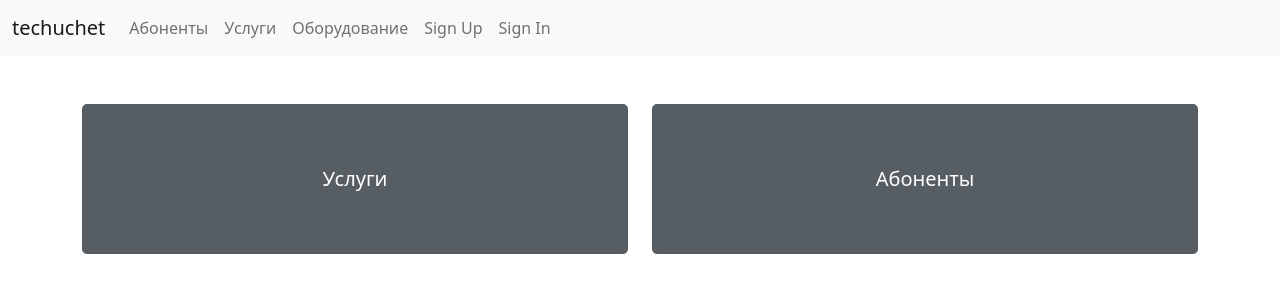
After one commit to ghostforpy/techuchet, a Django app: page /service/ in a window 1280 px wide. The commit adds this page. Shown: the top 300 px of the page. Run offline with Django 4.2, Linux system fonts and the light colour scheme; some libraries are stand-ins or nearby versions.

Commit message:
add and change pages

```diff
--- a/config/urls.py
+++ b/config/urls.py
@@ -7,6 +7,8 @@ from django.views.generic import TemplateView
 
 urlpatterns = [
     path("", TemplateView.as_view(template_name="pages/home.html"), name="home"),
+    path("net-infrustructure/", TemplateView.as_view(template_name="pages/net_infrustructure.html"), name="net_infrustructure"),
+    path("service/", TemplateView.as_view(template_name="pages/services.html"), name="services-page"),
     path("abonents/", include("abonents.urls")),
     path("nodes/", include("nodes.urls")),
     path("services/", include("services.urls")),
--- a/techuchet/static/css/project.css
+++ b/techuchet/static/css/project.css
@@ -11,3 +11,7 @@
   background-color: #f2dede;
   border-color: #eed3d7;
 }
+
+.home-btns {
+  height: 150px;
+}
--- a/techuchet/templates/base.html
+++ b/techuchet/templates/base.html
@@ -55,7 +55,7 @@
               <li class="nav-item">
                 <a class="nav-link" href="{% url 'node-list' %}">Оборудование</a>
               </li>
-              {% comment %} {% if request.user.is_authenticated %}
+              {% if request.user.is_authenticated %}
                 <li class="nav-item">
                   {# URL provided by django-allauth/account/urls.py #}
                   <a class="nav-link" href="{% url 'users:detail' request.user.username  %}">{% translate "My Profile" %}</a>
@@ -75,7 +75,7 @@
                   {# URL provided by django-allauth/account/urls.py #}
                   <a id="log-in-link" class="nav-link" href="{% url 'account_login' %}">{% translate "Sign In" %}</a>
                 </li>
-              {% endif %} {% endcomment %}
+              {% endif %}
             </ul>
           </div>
         </div>
--- /dev/null
+++ b/techuchet/templates/pages/services.html
@@ -0,0 +1,13 @@
+{% extends "base.html" %}
+
+
+{% block content %}
+    <div class="row mt-5">
+        <div class="col">
+            <a href="{% url 'service-list'%}"><button class="home-btns align-middle btn btn-secondary btn-lg active w-100" role="button" aria-pressed="true">Услуги</button></a>
+        </div>
+        <div class="col">
+            <a href="{% url 'abonent-list'%}"><button class="home-btns align-middle btn btn-secondary btn-lg active w-100" role="button" aria-pressed="true">Абоненты</button></a>
+        </div>
+    </div>
+{% endblock content %}
```
Also changed, not shown: techuchet/templates/pages/home.html (+9 -3 lines), techuchet/templates/pages/net_infrustructure.html (added, +13 -0 lines).
